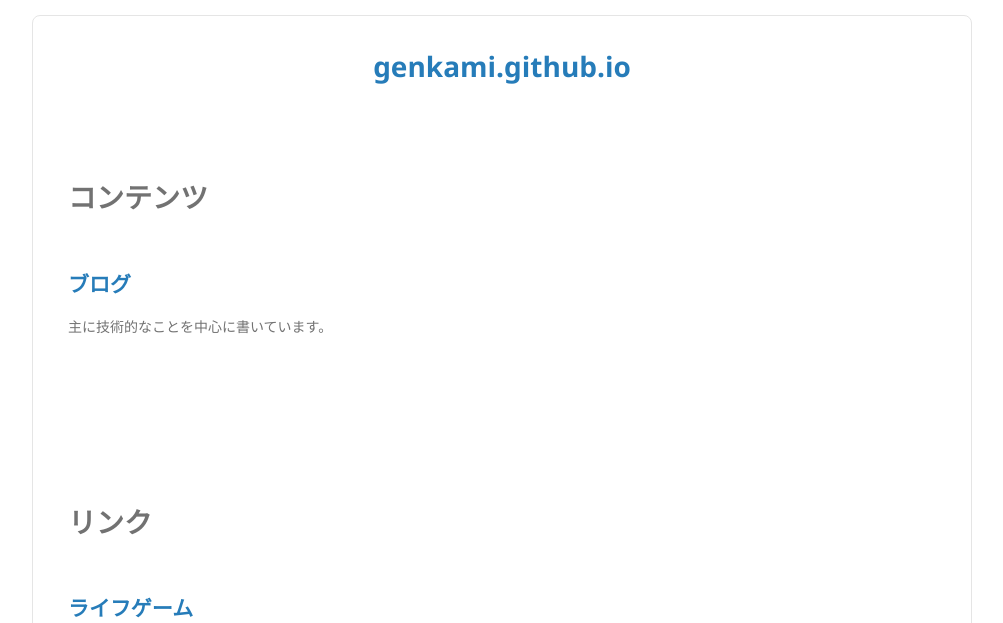
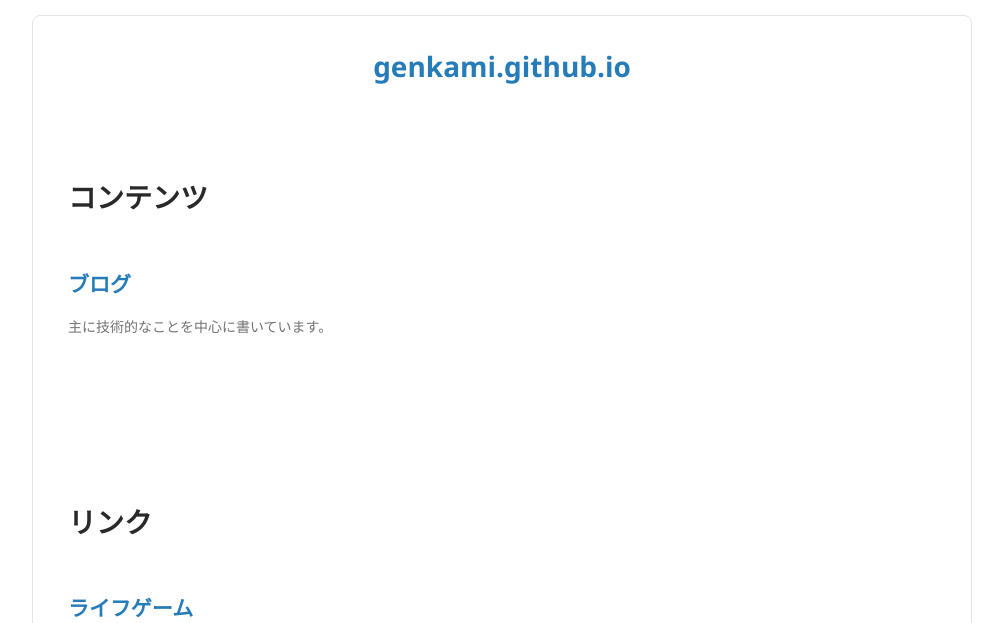
Before and after one commit to genkami/genkami.github.io, a Jekyll site: the page built from index.html, in a window 1280 px wide. Shown: the top 623 px of the page, without its empty margins (138-1141 px from the left). Built offline with Jekyll 4.4.1, drawn with Linux system fonts in a browser that asks for light colours; comment, search, counter and statistics services are not loaded.

Commit message:
hタグ関連の色も外部にまとめた

```diff
--- a/_sass/genkami-github-io.scss
+++ b/_sass/genkami-github-io.scss
@@ -7,6 +7,25 @@
     font: 14px/1.5 "Noto Sans", "Helvetica Neue", Helvetica, Arial, sans-serif;
     color: $font-color;
     font-weight: normal;
+
+
+}
+
+h1, h2, h3 {
+    line-height: 1.1;
+}
+
+h1 {
+    font-size: 28px;
+    color: $h1-color;
+}
+
+h2 {
+    color: $h2-color;
+}
+
+h3, h4, h5, h6 {
+    color: $h3-color;
 }
 
 h1, h2, h3, h4, h5, h6 {
--- a/_sass/jekyll-theme-minimal.scss
+++ b/_sass/jekyll-theme-minimal.scss
@@ -3,22 +3,6 @@
 
 p, ul, ol, table, pre, dl {
   margin:0 0 20px;
-}
-
-h1, h2, h3 {
-  line-height:1.1;
-}
-
-h1 {
-  font-size:28px;
-}
-
-h2 {
-  color:#393939;
-}
-
-h3, h4, h5, h6 {
-  color:#494949;
 }
 
 a small {
--- a/_sass/theme/simple.scss
+++ b/_sass/theme/simple.scss
@@ -14,3 +14,7 @@
 $tag-font-color: #676767;
 $tag-font-hover-color: #675c5c;
 $tag-font-active-color: #f0f0f0;
+
+$h1-color: #292929;
+$h2-color: #393939;
+$h3-color: #494949;
```
